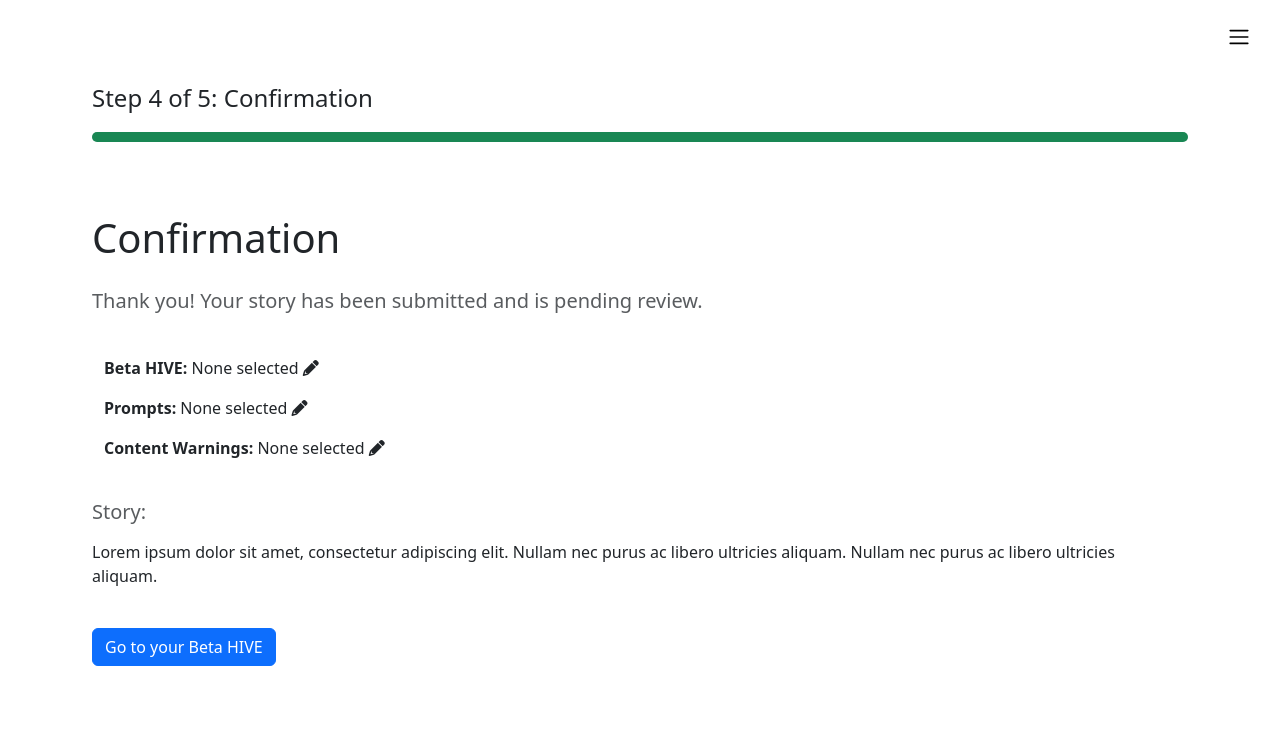
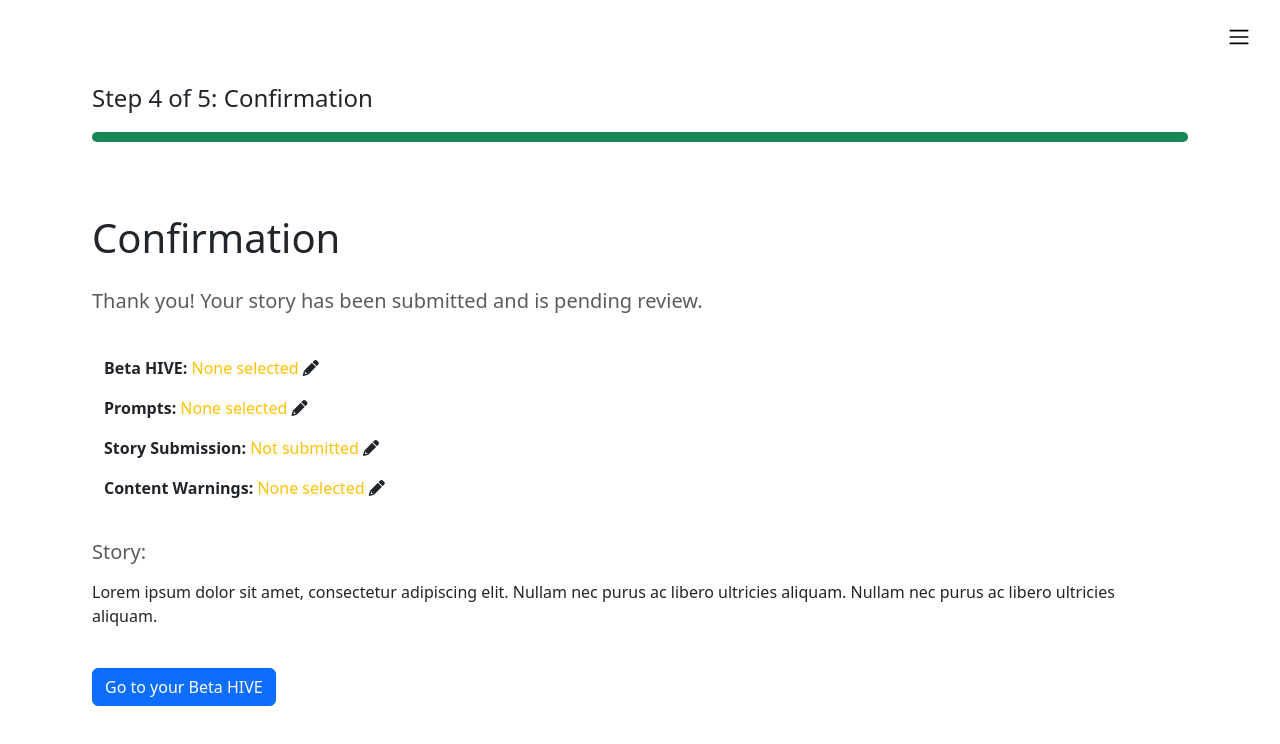
Before and after one commit to AplUSAndmINUS/beta-hive-story-submission, a React (Create React App) app: page /confirmation in a window 1280 px wide. Shown: the top 744 px of the page. Built offline with nearby package versions, Linux system fonts and the light colour scheme.

Commit message:
fixing the selections to mix with Redux Store

```diff
--- a/public/index.html
+++ b/public/index.html
@@ -19,9 +19,16 @@
       href="https://cdnjs.cloudflare.com/ajax/libs/font-awesome/6.0.0-beta3/css/all.min.css"
     />
     <link
-      href="https://stackpath.bootstrapcdn.com/bootstrap/5.1.3/css/bootstrap.min.css"
+      href="https://cdn.jsdelivr.net/npm/bootstrap@5.1.3/dist/css/bootstrap.min.css"
+      rel="stylesheet"
+      integrity="sha384-1BmE4kWBq78iYhFldvKuhfTAU6auU8tT94WrHftjDbrCEXSU1oBoqyl2QvZ6jIW3"
+      crossorigin="anonymous"
+    />
+    <link
+      href="https://cdn.jsdelivr.net/npm/bootstrap-icons/font/bootstrap-icons.css"
       rel="stylesheet"
     />
+    <script src="https://cdn.jsdelivr.net/npm/bootstrap@5.1.3/dist/js/bootstrap.bundle.min.js"></script>
     <meta name="viewport" content="width=device-width, initial-scale=1" />
     <meta name="theme-color" content="#000000" />
     <meta
--- a/src/components/selections/selections.tsx
+++ b/src/components/selections/selections.tsx
@@ -1,6 +1,7 @@
 import React from 'react';
 import { Link } from 'react-router-dom';
 
+import { routes } from '../../routes/routes';
 import { useAppSelector } from '../../stores/store';
 
 interface SelectionsProps {
@@ -38,53 +39,71 @@ export const Selections: React.FC<SelectionsProps> = ({
     <div className='container'>
       <div className='row d-flex justify-content-flex-start align-items-center w-50 p-0 mx-0 mb-3 text-start'>
         <Link
-          to='/genre-selection'
+          to={
+            routes.filter((route) => route.name === 'Beta HIVE Page')[0].path ||
+            '/'
+          }
           className='text-decoration-none custom-link'
           style={{ paddingLeft: 0 }}
         >
           <div className='pt-3 pb-0'>
             <p className='text-right'>
               <strong>Beta HIVE: </strong>
-              {betaHIVESelection || 'None selected'}{' '}
+              <span className={`${!betaHIVESelection && 'text-warning'}`}>
+                {betaHIVESelection || 'None selected'}{' '}
+              </span>
               <i className='fas fa-pencil-alt' />
             </p>
           </div>
         </Link>
 
         <Link
+          to={
+            routes.filter((route) => route.name === 'Prompt Selection')[0]
+              ?.path || '/'
+          }
+          className='text-decoration-none custom-link'
+          style={{ paddingLeft: 0 }}
+        >
+          <div className='pt-0 pb-0'>
+            <p className='text-right'>
+              <strong>Prompts: </strong>{' '}
+              <span className={`${!betaHIVESelection && 'text-warning'}`}>
+                {promptSelections.join(', ') || 'None selected'}{' '}
+              </span>
+              <i className='fas fa-pencil-alt' />
+            </p>
+          </div>
+        </Link>
+        <Link
           to='/prompt-selection'
           className='text-decoration-none custom-link'
           style={{ paddingLeft: 0 }}
         >
           <div className='pt-0 pb-0'>
-            <p>
-              <strong>Prompts: </strong>{' '}
-              {promptSelections.join(', ') || 'None selected'}{' '}
+            <p className='text-right'>
+              <strong>Story Submission: </strong>{' '}
+              <span className={`${!betaHIVESelection && 'text-warning'}`}>
+                {storySubmission ? 'Submitted' : 'Not submitted'}{' '}
+              </span>
               <i className='fas fa-pencil-alt' />
             </p>
           </div>
         </Link>
-        {/* <Link
-          to='/prompt-selection'
+        <Link
+          to={
+            routes.filter((route) => route.name === 'Content Warning')[0]
+              ?.path || '/'
+          }
           className='text-decoration-none custom-link'
           style={{ paddingLeft: 0 }}
         >
           <div className='pt-0 pb-0'>
-            <p>
-              <strong>Setting: </strong> {settingSelection || 'None selected'}{' '}
-              <i className='fas fa-pencil-alt' />
-            </p>
-          </div>
-        </Link> */}
-        <Link
-          to='/content-warnings'
-          className='text-decoration-none custom-link'
-          style={{ paddingLeft: 0 }}
-        >
-          <div className='pt-0 pb-0'>
-            <p>
+            <p className='text-right'>
               <strong>Content Warnings: </strong>{' '}
-              {contentSensitivities.join(', ') || 'None selected'}{' '}
+              <span className={`${!betaHIVESelection && 'text-warning'}`}>
+                {contentSensitivities.join(', ') || 'None selected'}{' '}
+              </span>
               <i className='fas fa-pencil-alt' />
             </p>
           </div>
```
